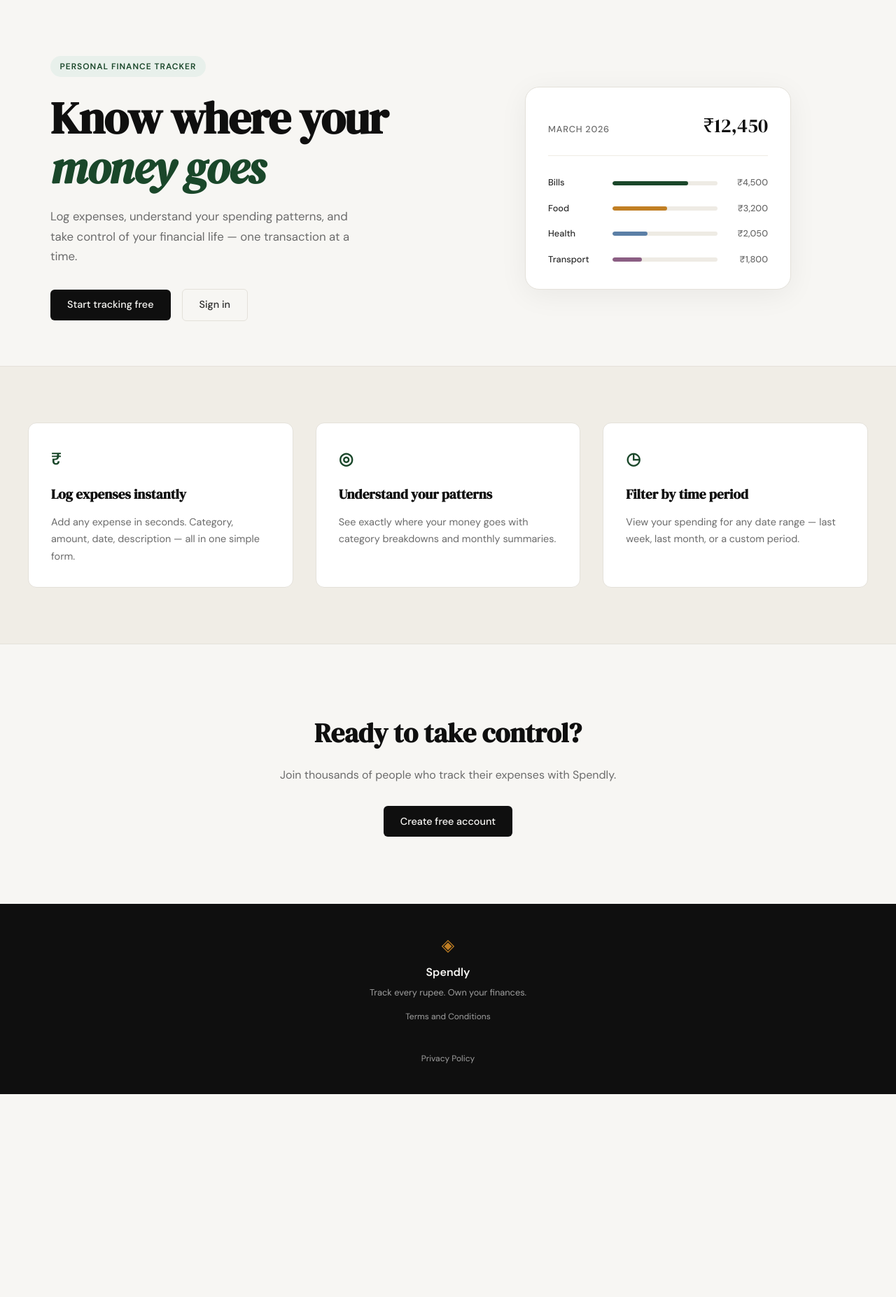
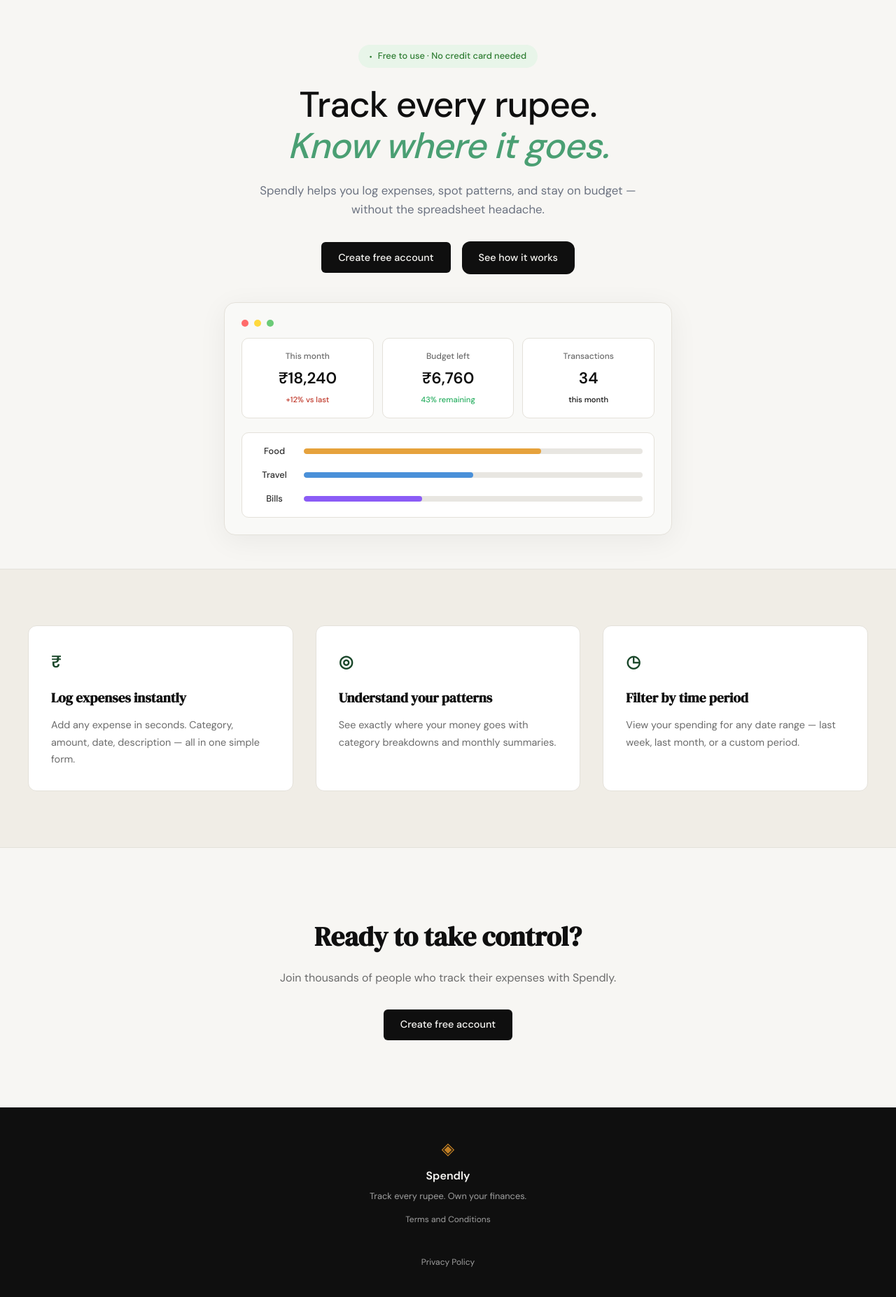
Before and after one commit to 15y-pankaj/spendly, a Flask app: page / in a window 1280 px wide. Shown: the part 61-1915 px from the top of the page at 70% size. Before the commit the page ends 1625 px from the top, so only its background shows below. Run offline with Flask 3, Linux system fonts and the light colour scheme.

Commit message:
landing: redesign hero section to match mockup

```diff
--- a/static/css/style.css
+++ b/static/css/style.css
@@ -124,47 +124,67 @@ a { color: inherit; text-decoration: none; }
 /* ------------------------------------------------------------------ */
 
 .hero {
-    padding: 5rem 2rem 4rem;
-    display: grid;
-    grid-template-columns: 1fr 1fr;
-    gap: 4rem;
-    align-items: center;
+    padding: 4rem 2rem 3rem;
     max-width: var(--max-width);
     margin: 0 auto;
+    text-align: center;
+}
+
+.hero-inner {
+    max-width: 600px;
+    margin: 0 auto 2.5rem;
 }
 
 .hero-badge {
-    display: inline-block;
-    background: var(--accent-light);
-    color: var(--accent);
-    font-size: 0.75rem;
-    font-weight: 600;
-    letter-spacing: 0.08em;
-    text-transform: uppercase;
-    padding: 0.35rem 0.85rem;
+    display: inline-flex;
+    align-items: center;
+    gap: 0.5rem;
+    background: #e8f5e9;
+    color: #2e7d32;
+    font-size: 0.8rem;
+    font-weight: 500;
+    padding: 0.4rem 1rem;
     border-radius: 999px;
     margin-bottom: 1.5rem;
 }
 
+.hero-badge {
+    display: inline-flex;
+    align-items: center;
+    gap: 0.5rem;
+    background: #e8f5e9;
+    color: #2e7d32;
+    font-size: 0.8rem;
+    font-weight: 500;
+    padding: 0.4rem 1rem;
+    border-radius: 999px;
+    margin-bottom: 1.5rem;
+}
+
+.badge-dot {
+    font-size: 0.4rem;
+    color: #2e7d32;
+}
+
 .hero-title {
-    font-family: var(--font-display);
-    font-size: clamp(2.5rem, 5vw, 4rem);
-    line-height: 1.1;
+    font-family: var(--font-body);
+    font-size: clamp(2.5rem, 4vw, 3.5rem);
+    line-height: 1.15;
     letter-spacing: -0.02em;
     color: var(--ink);
     margin-bottom: 1.25rem;
+    font-weight: 500;
 }
 
 .hero-title em {
     font-style: italic;
-    color: var(--accent);
+    color: #4a9f73;
 }
 
 .hero-subtitle {
     font-size: 1.05rem;
-    color: var(--ink-muted);
-    line-height: 1.7;
-    max-width: 460px;
+    color: #6b7280;
+    line-height: 1.6;
     margin-bottom: 2rem;
 }
 
@@ -172,10 +192,31 @@ a { color: inherit; text-decoration: none; }
     display: flex;
     gap: 1rem;
     align-items: center;
+    justify-content: center;
+    margin-bottom: 2rem;
+}
+
+.btn-secondary {
+    display: inline-block;
+    background: var(--ink);
+    color: var(--paper);
+    padding: 0.75rem 1.5rem;
+    border-radius: 12px;
+    font-family: var(--font-body);
+    font-size: 0.9rem;
+    font-weight: 500;
+    cursor: pointer;
+    border: none;
+    transition: background 0.2s;
+    text-decoration: none;
+}
+
+.btn-secondary:hover {
+    background: #333;
 }
 
 /* ------------------------------------------------------------------ */
-/* Mock card (hero visual)                                             */
+/* Dashboard mock (hero visual)                                        */
 /* ------------------------------------------------------------------ */
 
 .hero-visual {
@@ -183,78 +224,107 @@ a { color: inherit; text-decoration: none; }
     justify-content: center;
 }
 
-.mock-card {
-    background: var(--paper-card);
+.dashboard-mock {
+    background: #f9f9f7;
     border: 1px solid var(--border);
-    border-radius: var(--radius-lg);
-    padding: 2rem;
+    border-radius: 16px;
+    padding: 1.5rem;
     width: 100%;
-    max-width: 380px;
+    max-width: 640px;
     box-shadow: 0 8px 40px rgba(0,0,0,0.06);
 }
 
-.mock-card-header {
+.dashboard-header {
     display: flex;
-    justify-content: space-between;
-    align-items: baseline;
-    margin-bottom: 1.75rem;
-    padding-bottom: 1.25rem;
-    border-bottom: 1px solid var(--border-soft);
+    gap: 0.5rem;
+    margin-bottom: 1rem;
 }
 
-.mock-label {
-    font-size: 0.8rem;
-    font-weight: 500;
-    color: var(--ink-muted);
-    text-transform: uppercase;
-    letter-spacing: 0.06em;
+.dashboard-header .dot {
+    width: 10px;
+    height: 10px;
+    border-radius: 50%;
 }
 
-.mock-total {
-    font-family: var(--font-display);
-    font-size: 1.75rem;
+.dot.red { background: #ff6b6b; }
+.dot.yellow { background: #ffd93d; }
+.dot.green { background: #6bcb77; }
+
+.dashboard-cards {
+    display: grid;
+    grid-template-columns: repeat(3, 1fr);
+    gap: 0.75rem;
+    margin-bottom: 1.25rem;
+}
+
+.dash-card {
+    background: white;
+    border: 1px solid var(--border);
+    border-radius: 10px;
+    padding: 1rem;
+    display: flex;
+    flex-direction: column;
+    gap: 0.25rem;
+}
+
+.dash-label {
+    font-size: 0.75rem;
+    color: var(--ink-muted);
+    font-weight: 500;
+}
+
+.dash-value {
+    font-size: 1.4rem;
+    font-weight: 600;
     color: var(--ink);
 }
 
-.mock-bars { display: flex; flex-direction: column; gap: 1rem; }
+.dash-change {
+    font-size: 0.7rem;
+    font-weight: 500;
+}
 
-.mock-bar-row {
+.dash-change.positive { color: #c0392b; }
+.dash-change.success { color: #27ae60; }
+
+.dashboard-bars {
+    background: white;
+    border: 1px solid var(--border);
+    border-radius: 10px;
+    padding: 1rem;
+    display: flex;
+    flex-direction: column;
+    gap: 0.85rem;
+}
+
+.bar-row {
     display: grid;
-    grid-template-columns: 80px 1fr 60px;
+    grid-template-columns: 60px 1fr;
     align-items: center;
     gap: 0.75rem;
 }
 
-.mock-cat {
+.bar-label {
     font-size: 0.8rem;
+    color: var(--ink-soft);
     font-weight: 500;
-    color: var(--ink-soft);
 }
 
-.mock-bar-track {
-    height: 6px;
-    background: var(--border-soft);
+.bar-track {
+    height: 8px;
+    background: #e8e6e1;
     border-radius: 999px;
     overflow: hidden;
 }
 
-.mock-bar {
+.bar-fill {
     height: 100%;
-    background: var(--accent);
     border-radius: 999px;
-    transition: width 0.6s ease;
 }
 
-.mock-bar-2 { background: var(--accent-2); }
-.mock-bar-3 { background: #5b7fa6; }
-.mock-bar-4 { background: #8b5e83; }
-
-.mock-amt {
-    font-size: 0.8rem;
-    font-weight: 500;
-    color: var(--ink-muted);
-    text-align: right;
-}
+.bar-fill.food { background: #e6a23c; }
+.bar-fill.travel { background: #4a90d9; }
+.bar-fill.bills { background: #8b5cf6; }
 
 /* ------------------------------------------------------------------ */
 /* Buttons                                                             */
--- a/templates/landing.html
+++ b/templates/landing.html
@@ -6,55 +6,65 @@
 
 <section class="hero">
     <div class="hero-inner">
-        <div class="hero-badge">Personal Finance Tracker</div>
+        <div class="hero-badge">
+            <span class="badge-dot">●</span>
+            Free to use · No credit card needed
+        </div>
         <h1 class="hero-title">
-            Know where your<br>
-            <em>money goes</em>
+            Track every rupee.<br>
+            <em>Know where it goes.</em>
         </h1>
         <p class="hero-subtitle">
-            Log expenses, understand your spending patterns,
-            and take control of your financial life —
-            one transaction at a time.
+            Spendly helps you log expenses, spot patterns, and stay
+            on budget — without the spreadsheet headache.
         </p>
         <div class="hero-actions">
-            <a href="{{ url_for('register') }}" class="btn-primary">Start tracking free</a>
-            <a href="{{ url_for('login') }}" class="btn-ghost">Sign in</a>
+            <a href="{{ url_for('register') }}" class="btn-primary">Create free account</a>
+            <a href="#how-it-works" class="btn-secondary">See how it works</a>
         </div>
     </div>
     <div class="hero-visual">
-        <div class="mock-card">
-            <div class="mock-card-header">
-                <span class="mock-label">March 2026</span>
-                <span class="mock-total">₹12,450</span>
+        <div class="dashboard-mock">
+            <div class="dashboard-header">
+                <span class="dot red"></span>
+                <span class="dot yellow"></span>
+                <span class="dot green"></span>
             </div>
-            <div class="mock-bars">
-                <div class="mock-bar-row">
-                    <span class="mock-cat">Bills</span>
-                    <div class="mock-bar-track">
-                        <div class="mock-bar" style="width: 72%"></div>
+            <div class="dashboard-cards">
+                <div class="dash-card">
+                    <span class="dash-label">This month</span>
+                    <span class="dash-value">₹18,240</span>
+                    <span class="dash-change positive">+12% vs last</span>
+                </div>
+                <div class="dash-card">
+                    <span class="dash-label">Budget left</span>
+                    <span class="dash-value">₹6,760</span>
+                    <span class="dash-change success">43% remaining</span>
+                </div>
+                <div class="dash-card">
+                    <span class="dash-label">Transactions</span>
+                    <span class="dash-value">34</span>
+                    <span class="dash-change">this month</span>
+                </div>
+            </div>
+            <div class="dashboard-bars">
+                <div class="bar-row">
+                    <span class="bar-label">Food</span>
+                    <div class="bar-track">
+                        <div class="bar-fill food" style="width: 70%"></div>
                     </div>
-                    <span class="mock-amt">₹4,500</span>
                 </div>
-                <div class="mock-bar-row">
-                    <span class="mock-cat">Food</span>
-                    <div class="mock-bar-track">
-                        <div class="mock-bar mock-bar-2" style="width: 52%"></div>
+                <div class="bar-row">
+                    <span class="bar-label">Travel</span>
+                    <div class="bar-track">
+                        <div class="bar-fill travel" style="width: 50%"></div>
                     </div>
-                    <span class="mock-amt">₹3,200</span>
                 </div>
-                <div class="mock-bar-row">
-                    <span class="mock-cat">Health</span>
-                    <div class="mock-bar-track">
-                        <div class="mock-bar mock-bar-3" style="width: 33%"></div>
+                <div class="bar-row">
+                    <span class="bar-label">Bills</span>
+                    <div class="bar-track">
+                        <div class="bar-fill bills" style="width: 35%"></div>
                     </div>
-                    <span class="mock-amt">₹2,050</span>
-                </div>
-                <div class="mock-bar-row">
-                    <span class="mock-cat">Transport</span>
-                    <div class="mock-bar-track">
-                        <div class="mock-bar mock-bar-4" style="width: 28%"></div>
-                    </div>
-                    <span class="mock-amt">₹1,800</span>
                 </div>
             </div>
         </div>
```
Also changed, not shown: Screenshot 2026-03-25 at 12.36.20 AM.png (added).
